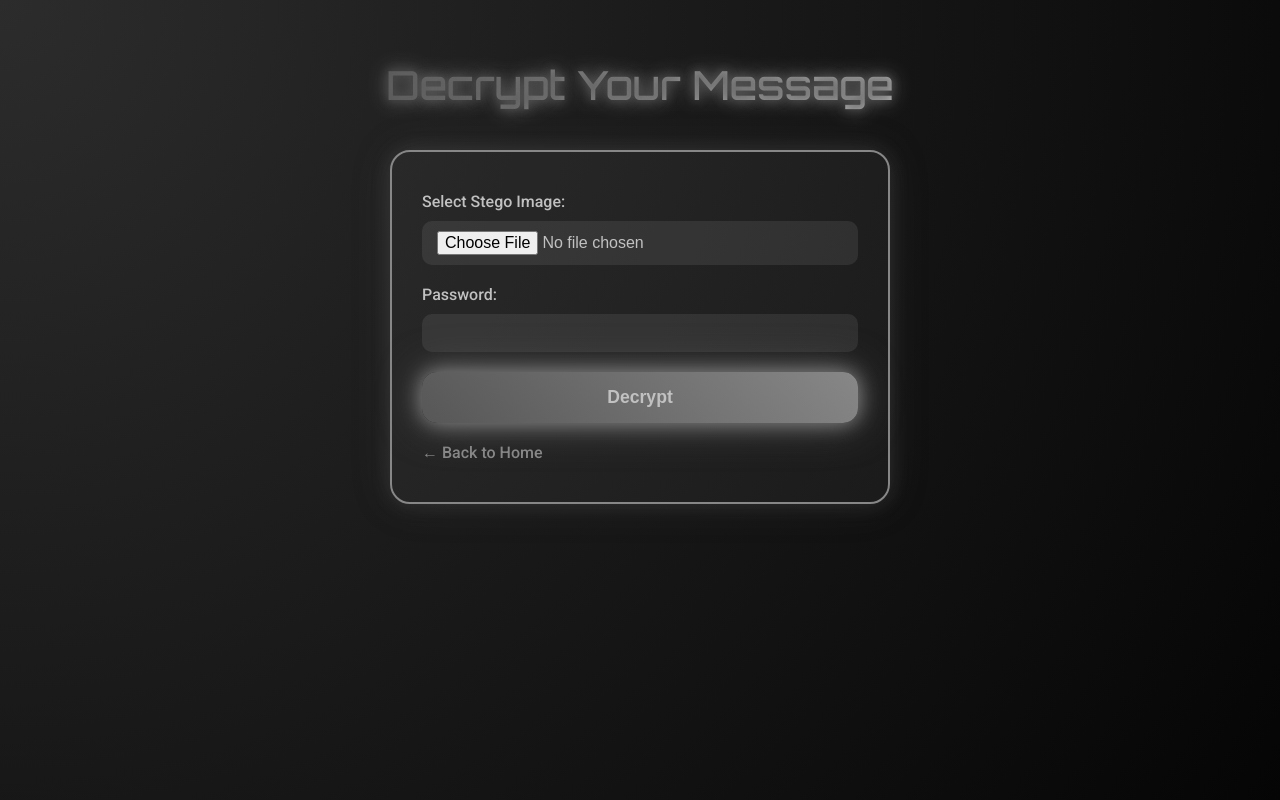
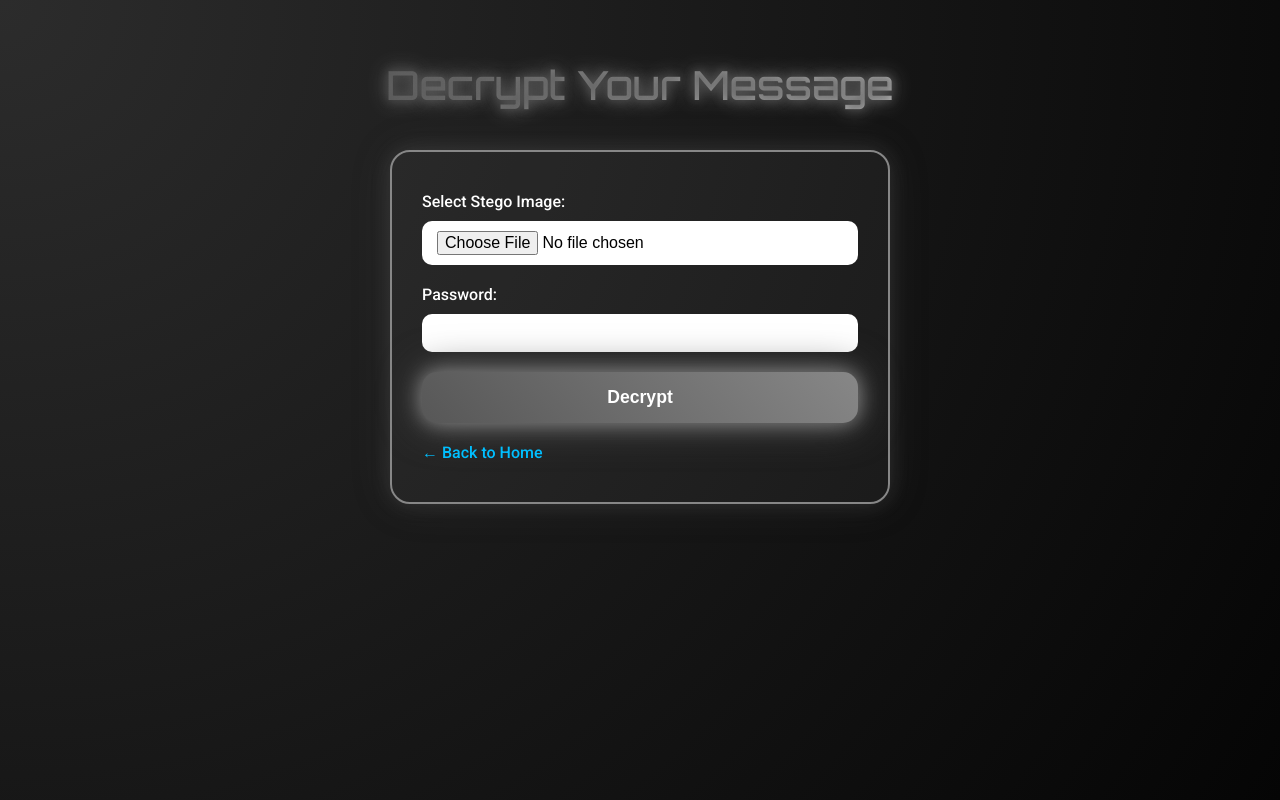
Before and after one commit to Sahana240107/PixelVault, a Flask app: page /decrypt in a window 1280 px wide. Run offline with Flask 3, Linux system fonts and the light colour scheme.

Commit message:
decrypt.html changed

```diff
--- a/templates/decrypt.html
+++ b/templates/decrypt.html
@@ -7,31 +7,32 @@
     <link rel="stylesheet" href="{{ url_for('static', filename='styles.css') }}">
     <link href="https://fonts.googleapis.com/css2?family=Orbitron:wght@500;700&family=Roboto:wght@400;500&display=swap" rel="stylesheet">
 </head>
-<body>
-    <div class="title-page">Decrypt Your Message</div>
-    <div class="form-container">
+<body style="color: #E8E8E8; background-color: #0A0A0A;">
+    <div class="title-page" style="color:#FFFFFF;">Decrypt Your Message</div>
+
+    <div class="form-container" style="color:#F0F0F0;">
         <form action="{{ url_for('decrypt_route') }}" method="POST" enctype="multipart/form-data">
-            <label for="file">Select Stego Image:</label>
-            <input type="file" name="image" id="file" required>
+            <label for="file" style="color:#FFFFFF;">Select Stego Image:</label>
+            <input type="file" name="image" id="file" required style="color:#000000; background-color:#FFFFFF;">
 
-            <label for="password">Password:</label>
-            <input type="password" name="password" id="password" required>
+            <label for="password" style="color:#FFFFFF;">Password:</label>
+            <input type="password" name="password" id="password" required style="color:#000000; background-color:#FFFFFF;">
 
-            <button type="submit">Decrypt</button>
+            <button type="submit" style="background-color:#1E90FF; color:#FFFFFF;">Decrypt</button>
         </form>
 
         {% if message %}
-            <div style="margin-top:20px; padding:15px; background:rgba(255,255,255,0.05); border-radius:10px; border:1px solid #878787; color:#c1c1c1;">
+            <div style="margin-top:20px; padding:15px; background-color:#1A1A1A; border-radius:10px; border:1px solid #B0B0B0; color:#FFFFFF;">
                 <strong>Decrypted Message:</strong>
-                <p style="margin-top:10px;">{{ message }}</p>
+                <p style="margin-top:10px; color:#F8F8F8;">{{ message }}</p>
             </div>
         {% endif %}
 
         {% if error %}
-            <p style="margin-top:20px; color:#ff5555;">{{ error }}</p>
+            <p style="margin-top:20px; color:#FF4C4C; background-color:#1A1A1A; padding:10px; border-radius:8px;">{{ error }}</p>
         {% endif %}
 
-        <a href="{{ url_for('home') }}" class="back">← Back to Home</a>
+        <a href="{{ url_for('home') }}" class="back" style="color:#00BFFF;">← Back to Home</a>
     </div>
 </body>
 </html>
```
